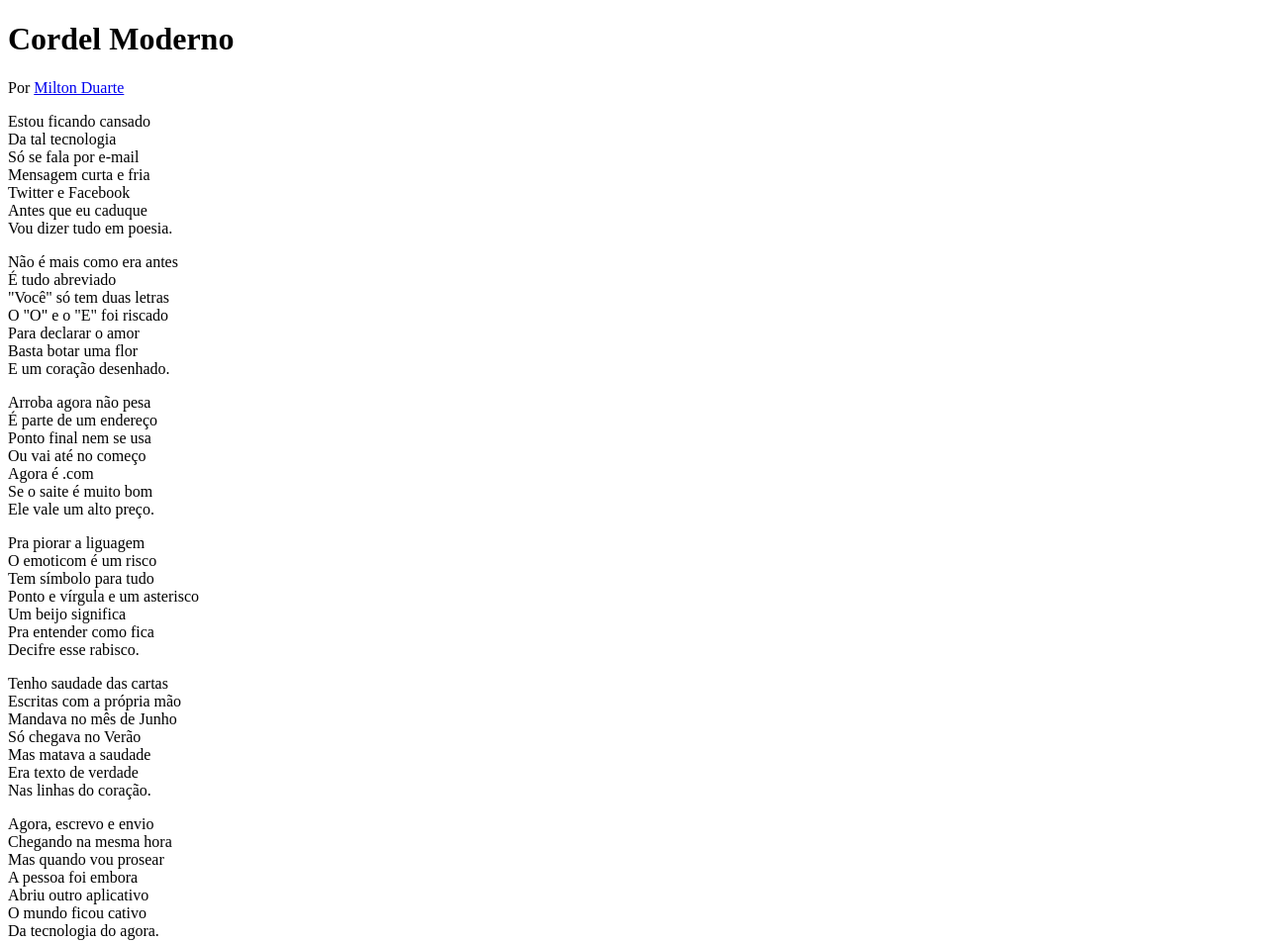
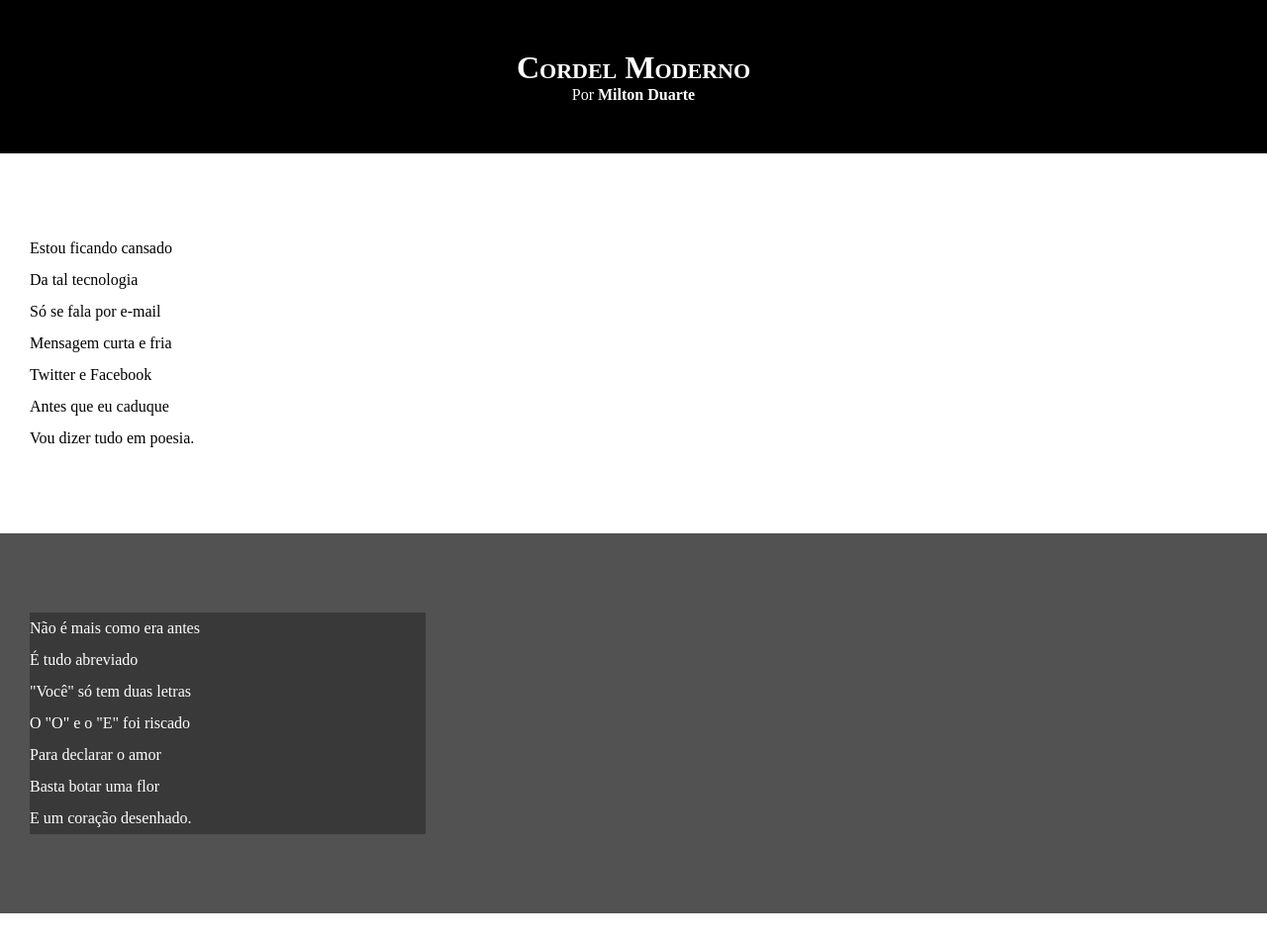
Before and after one commit to BrunoAndrade1997/html-css, a plain HTML site: page desafios/d012/index.html in a window 1280 px wide. Shown: the top 953 px of the page at 99% size. Drawn offline with Linux system fonts and the light colour scheme.

Commit message:
Ajuste do CSS

```diff
--- a/desafios/d012/index.html
+++ b/desafios/d012/index.html
@@ -13,7 +13,7 @@
         <p>Por <a href="https://www.recantodasletras.com.br/poesias/3186743" target="_blank">Milton Duarte</a></p>
     </header>
     <main>
-        <section>
+        <section class="normal">
             Estou ficando cansado <br>
             Da tal tecnologia <br>
             Só se fala por e-mail <br>
@@ -23,7 +23,7 @@
             Vou dizer tudo em poesia.
         </section>
 
-        <section>
+        <section class="imagem">
             <p>
                 Não é mais como era antes <br>
                 É tudo abreviado <br>
@@ -35,7 +35,7 @@
             </p>
         </section>
 
-        <section>
+        <section class="normal">
             <p>
                 Arroba agora não pesa <br>
                 É parte de um endereço <br>
@@ -56,7 +56,7 @@
             </p>
         </section>
 
-        <section>
+        <section class="imagem">
             <p>
                 Tenho saudade das cartas <br>
                 Escritas com a própria mão <br>
@@ -68,7 +68,7 @@
             </p>
         </section>
 
-        <section>
+        <section class="normal">
             <p>
                 Agora, escrevo e envio <br>
                 Chegando na mesma hora <br>
--- a/desafios/d012/style.css
+++ b/desafios/d012/style.css
@@ -1 +1,65 @@
 @charset "UTF-8";
+
+* {
+    margin: 0px;
+    padding: 0px;
+}
+
+html, body {
+    min-height: 100vh;
+    background-color: darkgray;
+}
+
+header {
+    background-color: black;
+    color: white;
+    text-align: center;
+}
+
+header > h1 {
+    padding-top: 50px;
+    font-variant: small-caps;
+}
+
+header > p {
+    padding-bottom: 50px;
+}
+
+section {
+    padding-top: 10vh;
+    padding-bottom: 10vh;
+    line-height: 2em;
+    padding-left: 30px;
+}
+
+section.normal {
+    background-color: white;
+    color: black;
+}
+
+section.imagem {
+    background-color: rgb(82, 82, 82);
+    color: white;
+}
+
+section.imagem > p {
+    background-color: rgba(0, 0, 0, 0.308);
+    width: 400px;
+}
+
+footer {
+    background-color: black;
+    color: white;
+    text-align: center;
+    padding: 10px;
+}
+
+a {
+    color: white;
+    text-decoration: none;
+    font-weight: bolder;
+}
+
+a:hover {
+    text-decoration: underline;
+}
```
